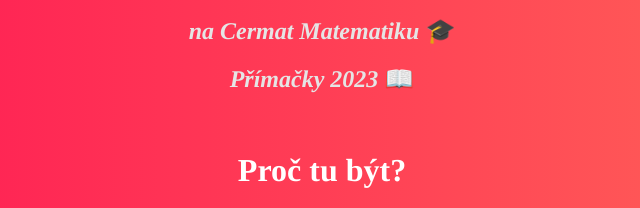
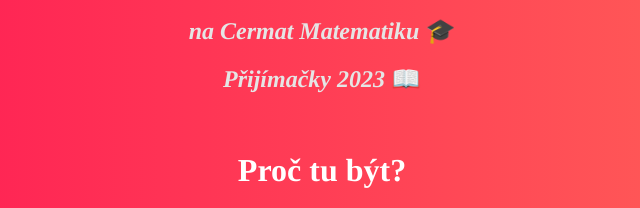
Before and after one commit to tadovo-doucko/apka, a plain HTML site: page index.html in a window 1280 px wide. Shown: the part 216-424 px from the top of the page, 318-958 px from the left. Drawn offline with Linux system fonts and the light colour scheme.

Commit message:
Update index.html

```diff
--- a/index.html
+++ b/index.html
@@ -14,7 +14,7 @@
         <div style="text-align: center;">
             <h2>Tipy a Triky <span class="em">📕</span></h2>
             <h2>na Cermat Matematiku <span class="em">🎓</span></h2>
-            <h2>Přímačky 2023 <span class="em">📖</span></h2>
+            <h2>Přijímačky 2023 <span class="em">📖</span></h2>
             <br>
             <h1>Proč tu být?</h1>
             <h2>
```
